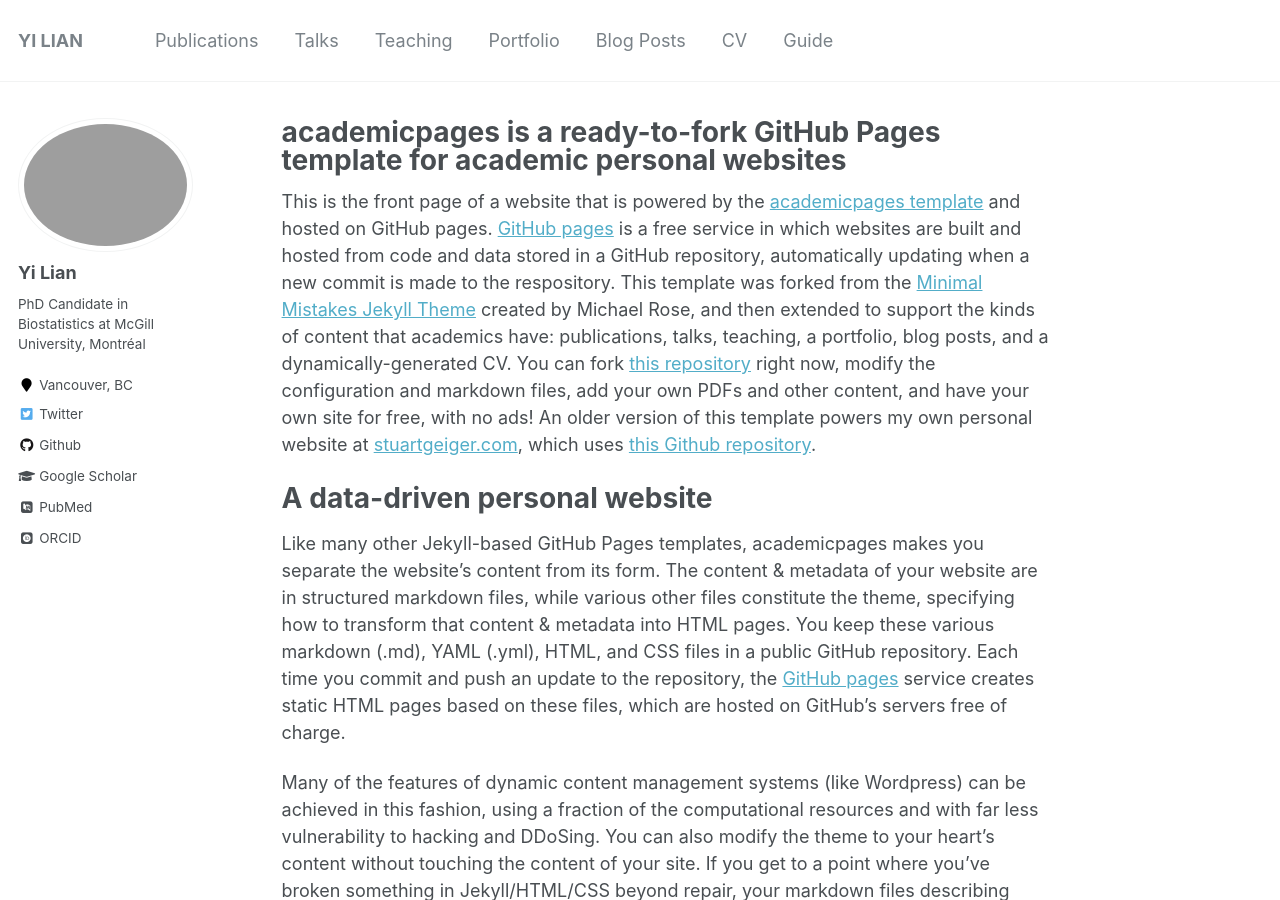
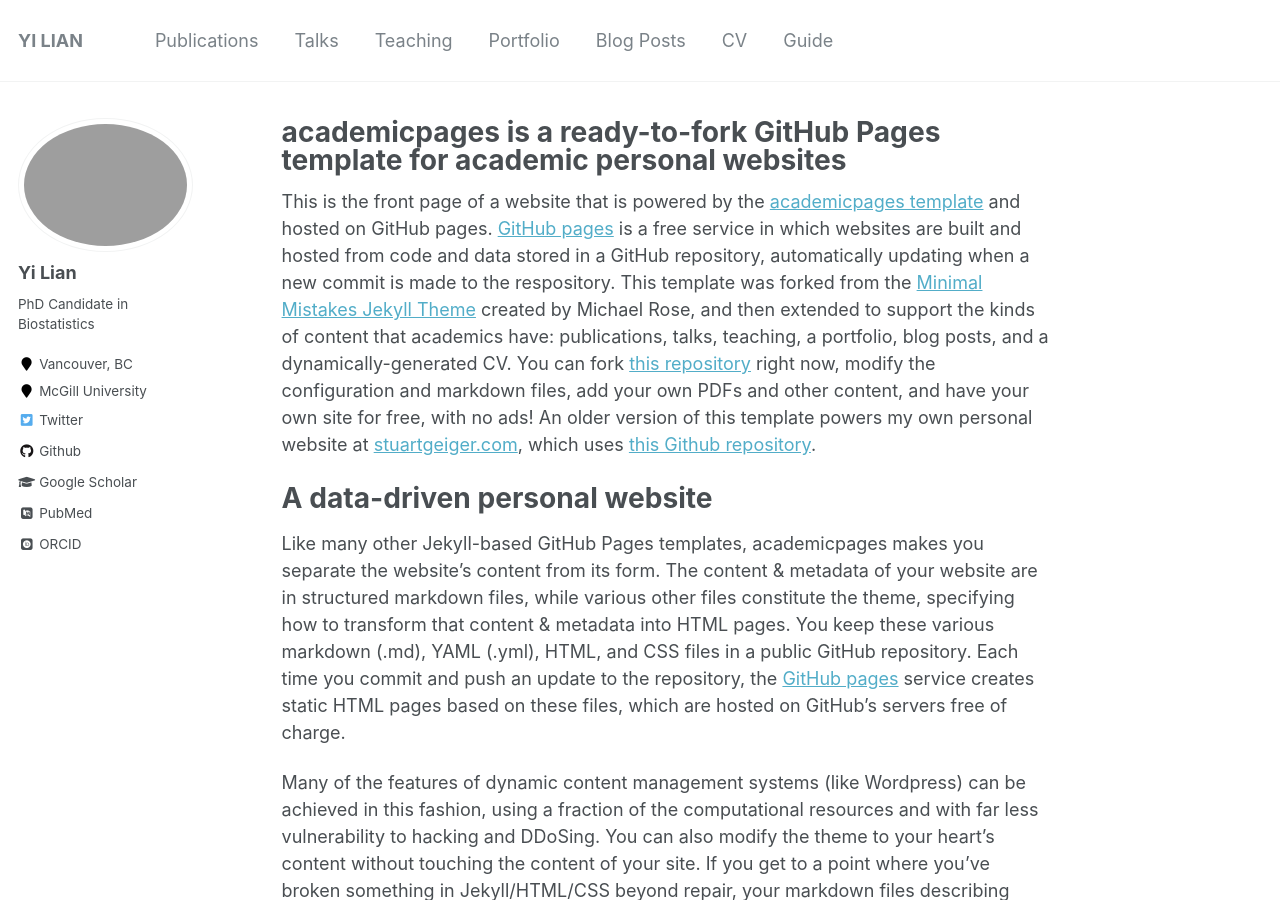
Before and after one commit to ly129/ly129.github.io, a Jekyll site: the page built from _pages/about.md, in a window 1280 px wide and 900 px high. Built offline with Jekyll 4.4.1, drawn with Linux system fonts in a browser that asks for light colours; some web fonts are replaced.

Commit message:
Update _config.yml

```diff
--- a/_config.yml
+++ b/_config.yml
@@ -82,9 +82,9 @@
 author:
   name             : "Yi Lian"
   avatar           : "IMG_0447.png"
-  bio              : "PhD Candidate in Biostatistics at McGill University, Montréal"
+  bio              : "PhD Candidate in Biostatistics"
   location         : "Vancouver, BC"
-  employer         :
+  employer         : "McGill University"
   pubmed           : "https://www.ncbi.nlm.nih.gov/pubmed/?term=john+snow"
   googlescholar    : "http://yourfullgooglescholarurl.com"
   email            :
@@ -96,7 +96,7 @@
   flickr           :
   facebook         :
   foursquare       :
-  github           : "academicpages"
+  github           : "ly129"
   google_plus      :
   keybase          :
   instagram        :
```
